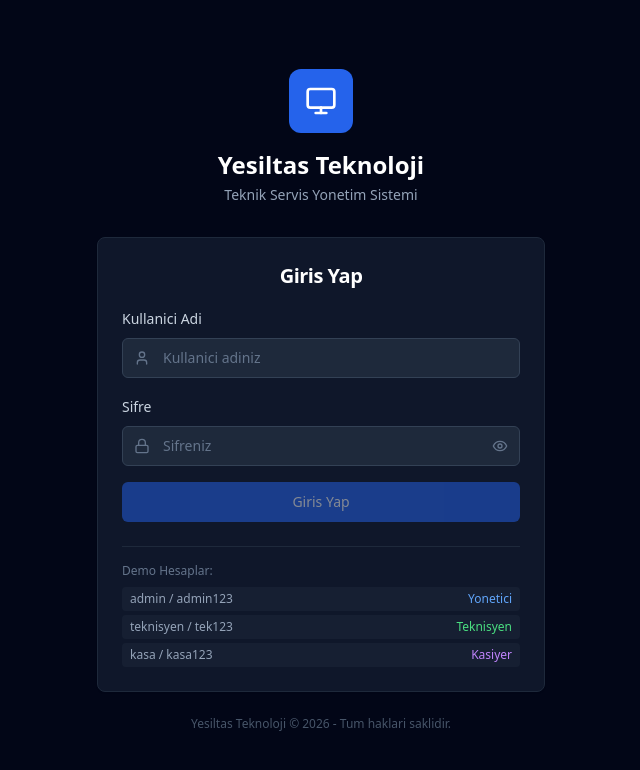
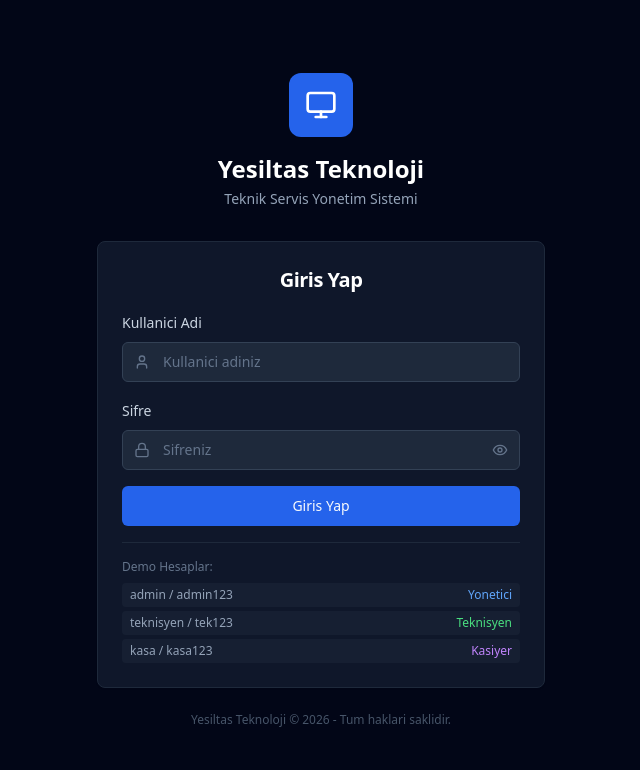
Before and after one commit to ysfemretas-rgb/yesiltas-erp, a Next.js app: page /login in a window 1280 px wide. Shown: the top 770 px of the page, without its empty margins (319-959 px from the left). Built offline with nearby package versions, Linux system fonts and the light colour scheme.

Commit message:
fix: login form kaldirildi, direkt buton click + enter destegi

```diff
--- a/app/login/page.tsx
+++ b/app/login/page.tsx
@@ -27,8 +27,12 @@ export default function LoginPage() {
   const [error, setError] = useState("")
   const [loading, setLoading] = useState(false)
 
-  const handleLogin = (e: React.FormEvent) => {
-    e.preventDefault()
+  const handleLogin = () => {
+    if (!username || !password) {
+      setError("Lutfen kullanici adi ve sifre girin!")
+      return
+    }
+
     setError("")
     setLoading(true)
 
@@ -43,11 +47,16 @@ export default function LoginPage() {
         role: user.role,
         loginTime: new Date().toISOString()
       }))
-      // Use window.location for hard redirect instead of router.push
       window.location.href = "/dashboard"
     } else {
       setError("Kullanici adi veya sifre hatali!")
       setLoading(false)
+    }
+  }
+
+  const handleKeyDown = (e: React.KeyboardEvent) => {
+    if (e.key === "Enter") {
+      handleLogin()
     }
   }
 
@@ -67,8 +76,8 @@ export default function LoginPage() {
           <CardHeader className="pb-4">
             <CardTitle className="text-center text-xl text-white">Giris Yap</CardTitle>
           </CardHeader>
-          <CardContent>
-            <form onSubmit={handleLogin} className="space-y-4">
+          <CardContent className="space-y-4">
+            {/* Username */}
             <div className="space-y-2">
               <Label htmlFor="username" className="text-slate-300">Kullanici Adi</Label>
               <div className="relative">
@@ -79,12 +88,13 @@ export default function LoginPage() {
                   placeholder="Kullanici adiniz"
                   value={username}
                   onChange={(e) => setUsername(e.target.value)}
+                  onKeyDown={handleKeyDown}
                   className="border-slate-700 bg-slate-800 pl-10 text-white placeholder:text-slate-500"
-                    required
                 />
               </div>
             </div>
 
+            {/* Password */}
             <div className="space-y-2">
               <Label htmlFor="password" className="text-slate-300">Sifre</Label>
               <div className="relative">
@@ -95,8 +105,8 @@ export default function LoginPage() {
                   placeholder="Sifreniz"
                   value={password}
                   onChange={(e) => setPassword(e.target.value)}
+                  onKeyDown={handleKeyDown}
                   className="border-slate-700 bg-slate-800 pl-10 pr-10 text-white placeholder:text-slate-500"
-                    required
                 />
                 <button
                   type="button"
@@ -108,34 +118,44 @@ export default function LoginPage() {
               </div>
             </div>
 
+            {/* Error */}
             {error && (
               <div className="rounded-lg border border-red-800 bg-red-900/20 p-3 text-sm text-red-300">
                 {error}
               </div>
             )}
 
+            {/* Login Button */}
             <Button
-                type="submit"
+              onClick={handleLogin}
               className="w-full"
-                disabled={loading || !username || !password}
+              disabled={loading}
             >
               {loading ? "Giris yapiliyor..." : "Giris Yap"}
             </Button>
-            </form>
 
             {/* Demo accounts */}
-            <div className="mt-6 border-t border-slate-800 pt-4">
+            <div className="border-t border-slate-800 pt-4">
               <p className="mb-2 text-xs font-medium text-slate-500">Demo Hesaplar:</p>
               <div className="space-y-1 text-xs text-slate-400">
-                <div className="flex justify-between rounded bg-slate-800/50 px-2 py-1">
+                <div
+                  className="flex justify-between rounded bg-slate-800/50 px-2 py-1 cursor-pointer hover:bg-slate-800"
+                  onClick={() => { setUsername("admin"); setPassword("admin123"); }}
+                >
                   <span>admin / admin123</span>
                   <span className="text-blue-400">Yonetici</span>
                 </div>
-                <div className="flex justify-between rounded bg-slate-800/50 px-2 py-1">
+                <div
+                  className="flex justify-between rounded bg-slate-800/50 px-2 py-1 cursor-pointer hover:bg-slate-800"
+                  onClick={() => { setUsername("teknisyen"); setPassword("tek123"); }}
+                >
                   <span>teknisyen / tek123</span>
                   <span className="text-green-400">Teknisyen</span>
                 </div>
-                <div className="flex justify-between rounded bg-slate-800/50 px-2 py-1">
+                <div
+                  className="flex justify-between rounded bg-slate-800/50 px-2 py-1 cursor-pointer hover:bg-slate-800"
+                  onClick={() => { setUsername("kasa"); setPassword("kasa123"); }}
+                >
                   <span>kasa / kasa123</span>
                   <span className="text-purple-400">Kasiyer</span>
                 </div>
```
Lines whose indentation alone changed are shown as unchanged.
